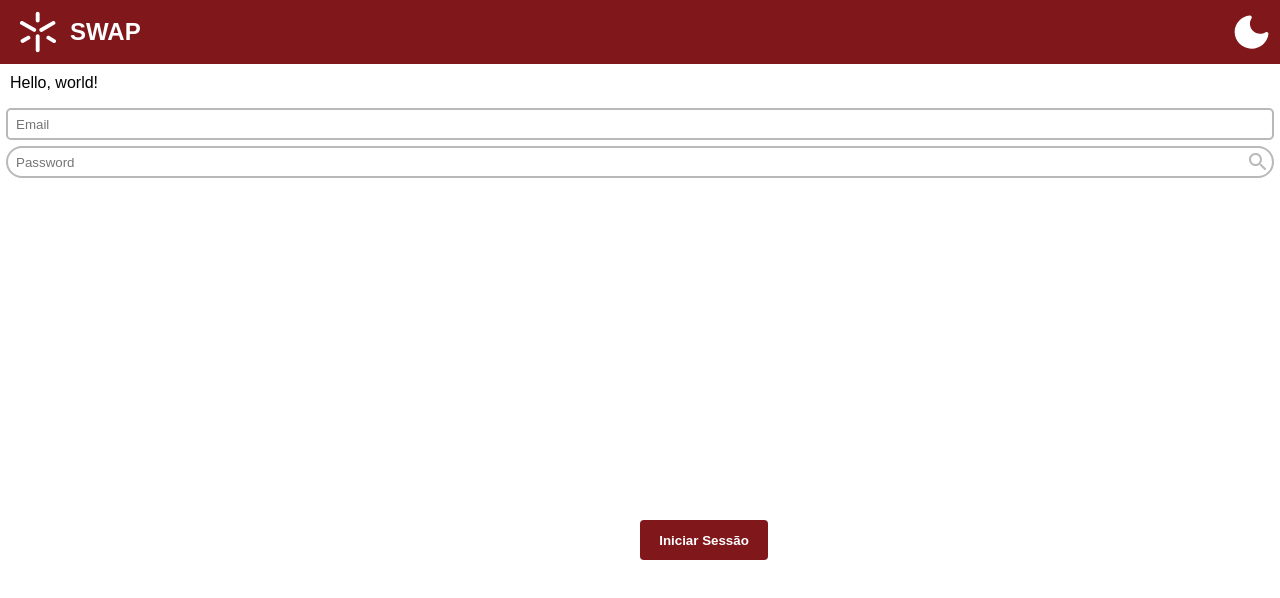
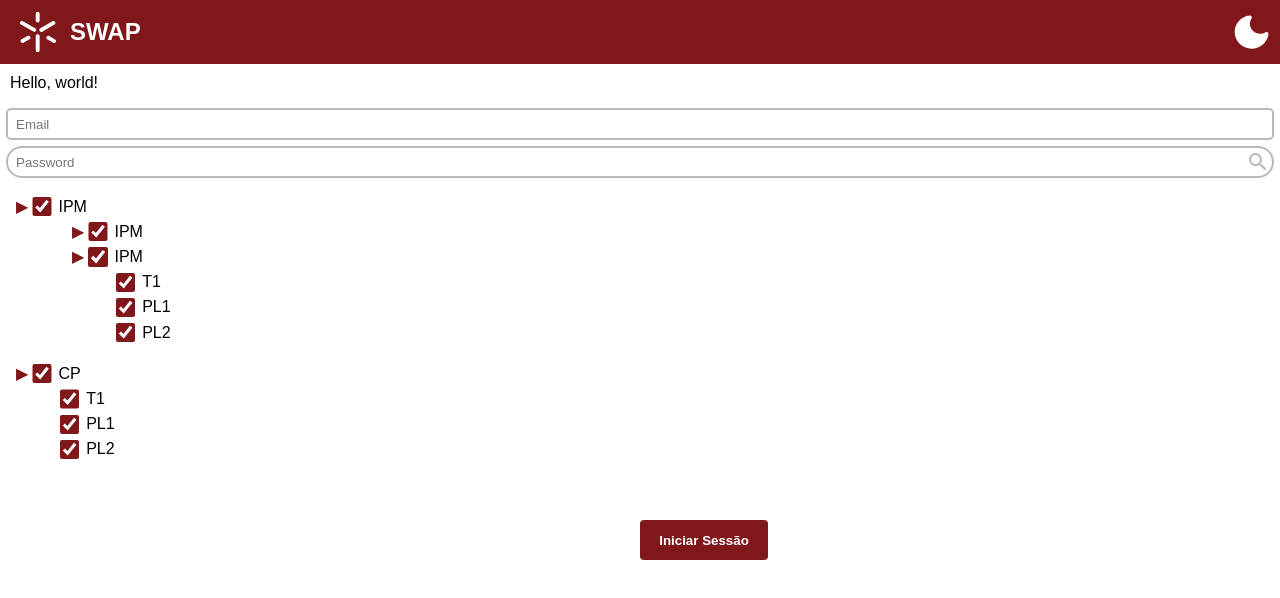
Before and after one commit to voidbert/IPM, a Vue app: page / in a window 1280 px wide. Shown: the top 598 px of the page. Built offline with nearby package versions, Linux system fonts and the light colour scheme.

Commit message:
Start Shift Selector

```diff
--- a/src/components/Checkbox.vue
+++ b/src/components/Checkbox.vue
@@ -43,10 +43,12 @@ defineEmits<{
     gap: 4px;
     cursor: pointer;
     color: var(--color-checkbox-text-light);
+    flex: 1;
 }
 
 .custom-checkbox:hover {
     color: var(--color-checkbox-text-hover);
+    filter: brightness(1.5) saturate(2);
 }
 
 .custom-checkbox-input {
--- /dev/null
+++ b/src/components/ShiftSelector.vue
@@ -0,0 +1,118 @@
+<!--
+    Copyright 2025 Ana Oliveira, Humberto Gomes, Inês Marques, Rafael Vilas Boas, Sara Lopes
+
+    Licensed under the Apache License, Version 2.0 (the "License");
+    you may not use this file except in compliance with the License.
+    You may obtain a copy of the License at
+
+        http://www.apache.org/licenses/LICENSE-2.0
+
+    Unless required by applicable law or agreed to in writing, software
+    distributed under the License is distributed on an "AS IS" BASIS,
+    WITHOUT WARRANTIES OR CONDITIONS OF ANY KIND, either express or implied.
+    See the License for the specific language governing permissions and
+    limitations under the License.
+-->
+
+<template>
+    <details open>
+        <summary>
+            <Checkbox :model-value="true" class="checkbox">IPM</Checkbox>
+        </summary>
+        <ul>
+            <li>
+                <details>
+                    <summary>
+                        <Checkbox :model-value="true" class="checkbox">IPM</Checkbox>
+                    </summary>
+                    <ul>
+                        <li>
+                            <Checkbox :model-value="true">T1</Checkbox>
+                        </li>
+                        <li>
+                            <Checkbox :model-value="true">PL1</Checkbox>
+                        </li>
+                        <li>
+                            <Checkbox :model-value="true">PL2</Checkbox>
+                        </li>
+                    </ul>
+                </details>
+            </li>
+            <li>
+            <details open>
+                    <summary>
+                        <Checkbox :model-value="true" class="checkbox">IPM</Checkbox>
+                    </summary>
+                    <ul>
+                        <li>
+                            <Checkbox :model-value="true">T1</Checkbox>
+                        </li>
+                        <li>
+                            <Checkbox :model-value="true">PL1</Checkbox>
+                        </li>
+                        <li>
+                            <Checkbox :model-value="true">PL2</Checkbox>
+                        </li>
+                    </ul>
+                </details>
+            </li>
+        </ul>
+    </details>
+    <details open>
+        <summary>
+            <Checkbox :model-value="true" class="checkbox">CP</Checkbox>
+        </summary>
+        <ul>
+            <li>
+                <Checkbox :model-value="true">T1</Checkbox>
+            </li>
+            <li>
+                <Checkbox :model-value="true">PL1</Checkbox>
+            </li>
+            <li>
+                <Checkbox :model-value="true">PL2</Checkbox>
+            </li>
+        </ul>
+    </details>
+</template>
+
+<script setup lang="ts">
+import Checkbox from './Checkbox.vue';
+</script>
+
+<style scoped>
+
+details {
+    margin-left: 1em;
+}
+
+details ul {
+    list-style-type: none;
+    padding-left: 2.5em;
+    margin-top: 0;
+}
+
+details summary {
+    display: flex;
+    align-items: center;
+    cursor: pointer;
+}
+
+details:not(open) summary::before {
+    content: '▶';
+    transform: rotate(0deg);
+    color: var(--color-checkbox-checked-light);
+}
+
+details:open > summary::before {
+    content: '▶';
+    transform: rotate(90deg);
+    color: var(--color-checkbox-checked-light);
+}
+
+details summary:hover:has(.checkbox:not(:hover))::before {
+    filter: brightness(1.5) saturate(2);
+}
+
+
+</style>
--- a/src/views/LoginPage.vue
+++ b/src/views/LoginPage.vue
@@ -22,6 +22,9 @@
     <Button type="action">
         <p><b>Iniciar Sessão</b></p>
     </Button>
+    <p>
+        <ShiftSelector></ShiftSelector>
+    </p>
 </template>
 
 <style scoped>
@@ -42,4 +45,5 @@ Button {
 import Navbar from "../components/Navbar.vue";
 import TextInput from "../components/TextInput.vue";
 import Button from "../components/Button.vue";
+import ShiftSelector from "../components/ShiftSelector.vue";
 </script>
```
